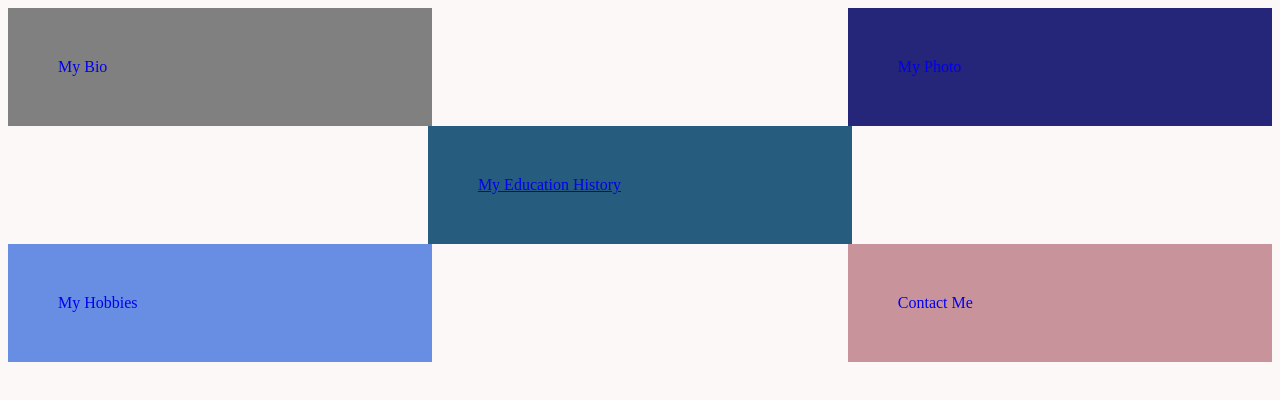
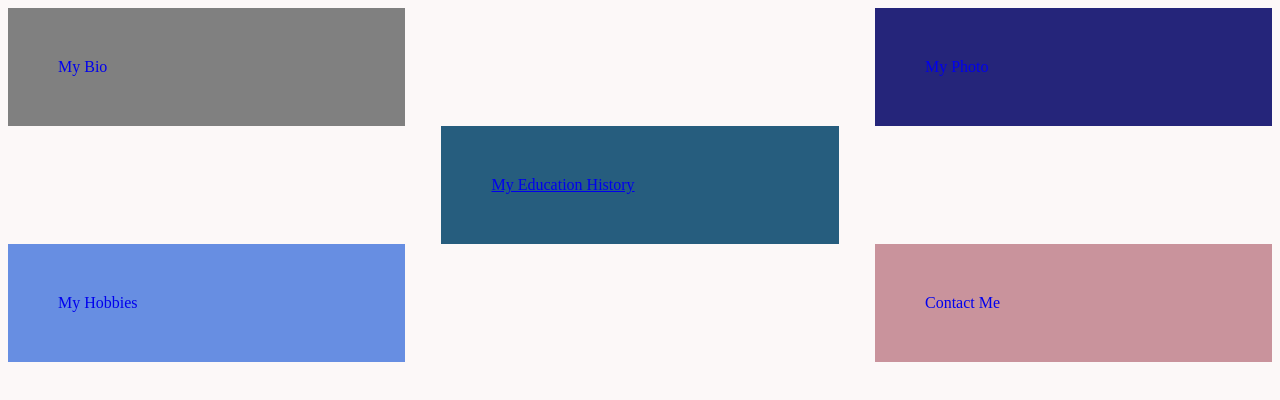
Before and after one commit to Wafula01-cloud/MyCV, a plain HTML site: page index.html in a window 1280 px wide. Drawn offline with Linux system fonts and the light colour scheme.

Commit message:
Update styles.css

```diff
--- a/styles.css
+++ b/styles.css
@@ -3,7 +3,7 @@ body {
 }
 
 div {
-    width: 25.65%;
+    width: 23.5%;
     border: 20px;
     margin: 0 auto;
     padding: 50px;
```
